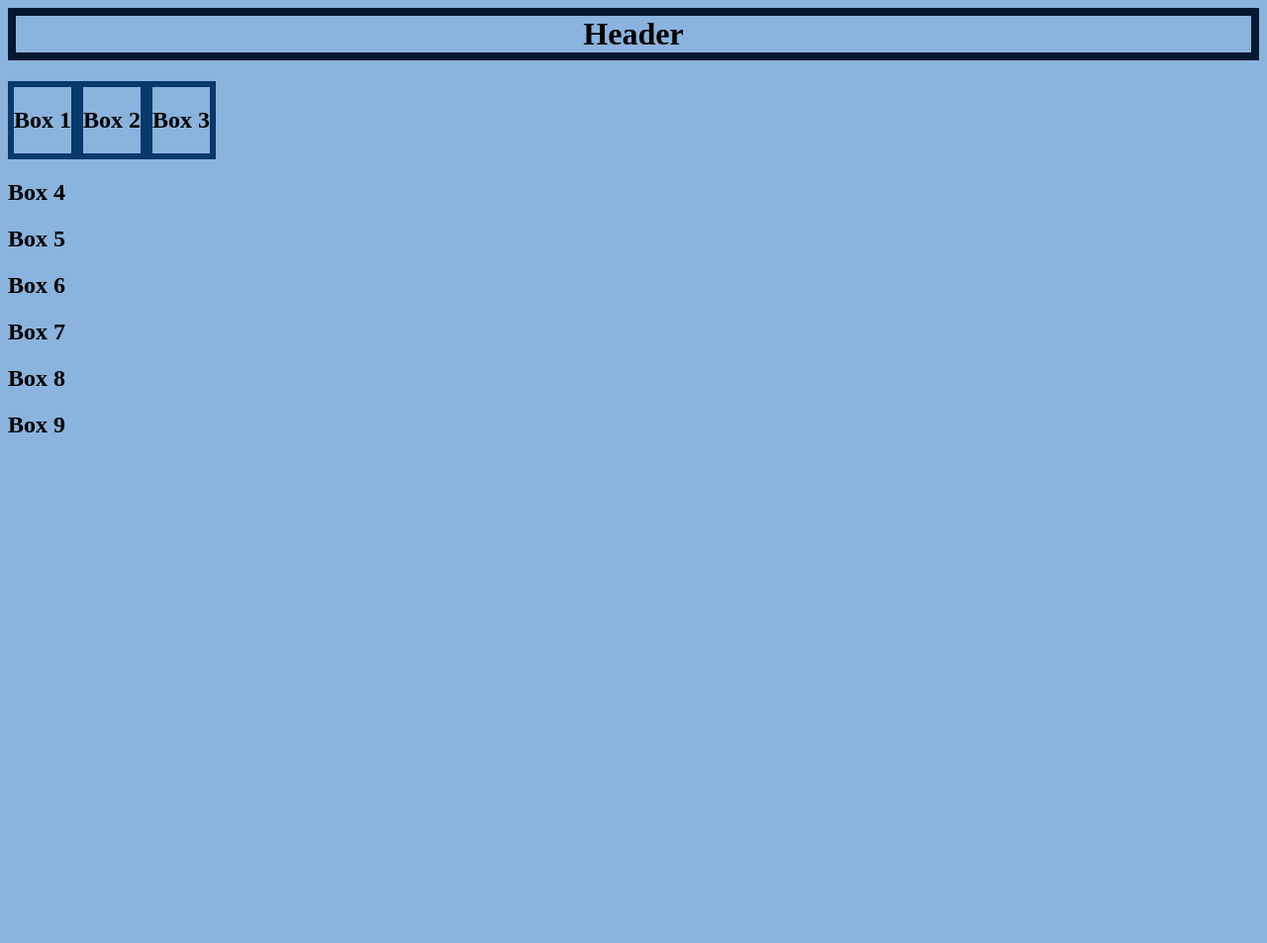
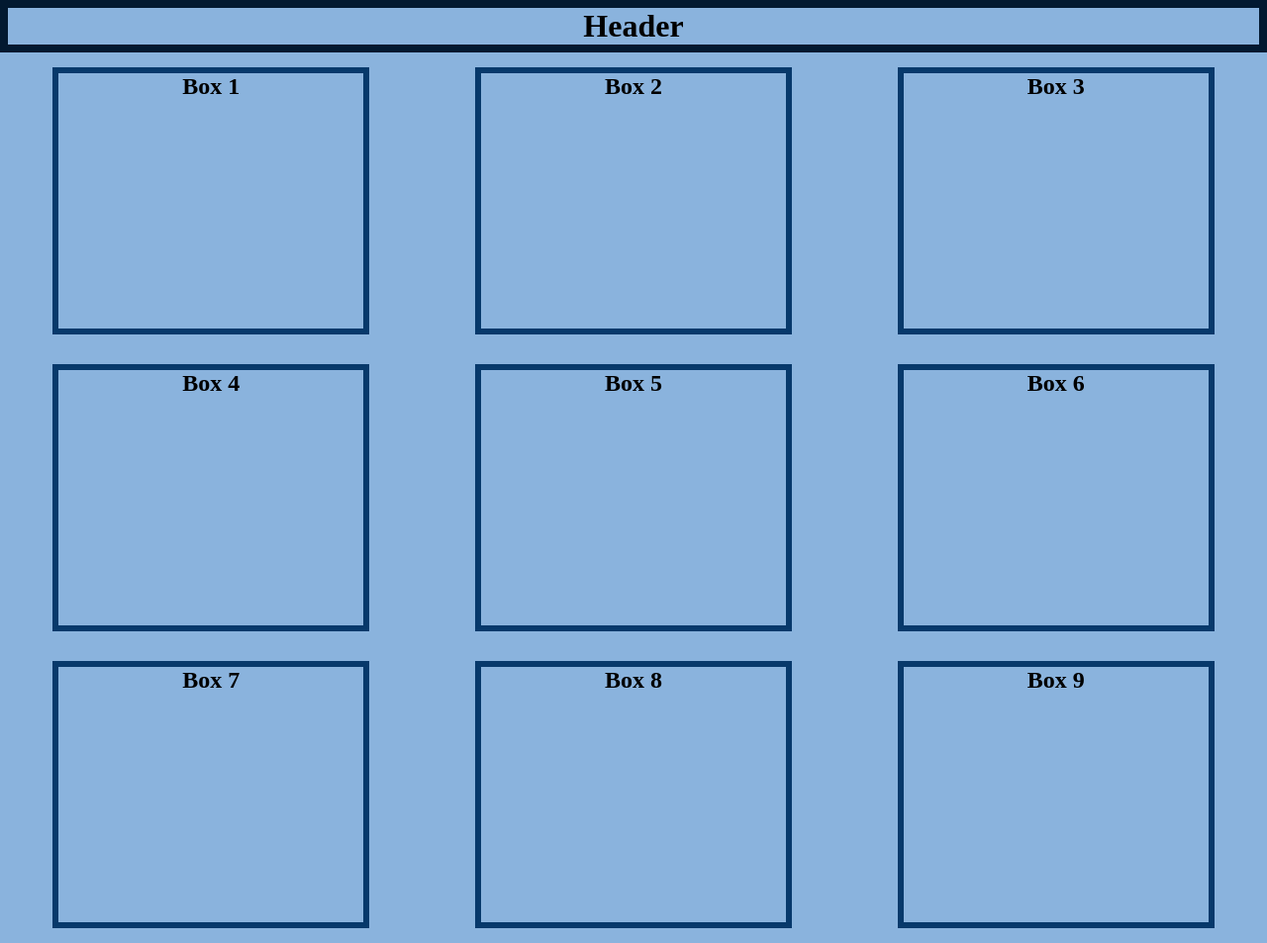
Before and after one commit to staten-island-tech/flexbox-gallery-project-ajhecht, a plain HTML site: page index.html in a window 1280 px wide. Shown: the whole page at 99% size. Before the commit the page ends 800 px from the top, so only its background shows below. Drawn offline with Linux system fonts and the light colour scheme.

Commit message:
End of 10.7

```diff
--- a/index.html
+++ b/index.html
@@ -10,38 +10,47 @@
   <body>
     <h1><div class="main-header">Header</div></h1>
 
-<div class="parent1">
-      <div class="box1 row1">
-        <h2>Box 1</h2></div>
-      <div class="box2 row1">
-        <h2>Box 2</h2></div>
-      <div class="box3 row1">
-        <h2>Box 3</h2></div>
-    </div>
+<section class="parent 1">
+      <div class="box1 row 1">
+        <h2>Box 1</h2>
+      </div>
 
-      <div class="box4 row2">
+      <div class="box2 row 1">
+        <h2>Box 2</h2>
+      </div>
+
+      <div class="box3 row 1">
+        <h2>Box 3</h2>
+      </div>
+    </section>
+
+    <section class="parent 2">
+      <div class="box4 row 2">
         <h2>Box 4</h2>
       </div>
 
-      <div class="box5 row2">
+      <div class="box5 row 2">
         <h2>Box 5</h2>
       </div>
 
-      <div class="box6 row2">
+      <div class="box6 row 2">
         <h2>Box 6</h2>
       </div>
+    </section>
 
-      <div class="box7 row3">
+    <section class="parent 3">
+      <div class="box7 row 3">
         <h2>Box 7</h2>
       </div>
 
-      <div class="box8 row3">
+      <div class="box8 row 3">
         <h2>Box 8</h2>
       </div>
 
-      <div class="box9 row3">
+      <div class="box9 row 3">
         <h2>Box 9</h2>
       </div>
+    </section>
 
     </div>
   </body>
--- a/style.css
+++ b/style.css
@@ -1,3 +1,11 @@
+body,
+html,
+* {
+  margin: 0;
+  padding: 0;
+  box-sizing: border-box;
+}
+
 body {
   background-color: #8ab3dd;
 }
@@ -6,11 +14,14 @@ body {
   border: solid #021930 8px;
   text-align: center;
 }
-.parent1 {
+.parent {
   display: flex;
+  height: 300px;
 }
-
-.row1 {
+.row {
   border: solid #07396b 6px;
   text-align: center;
+  width: 25%;
+  height: 90%;
+  margin: auto;
 }
```
